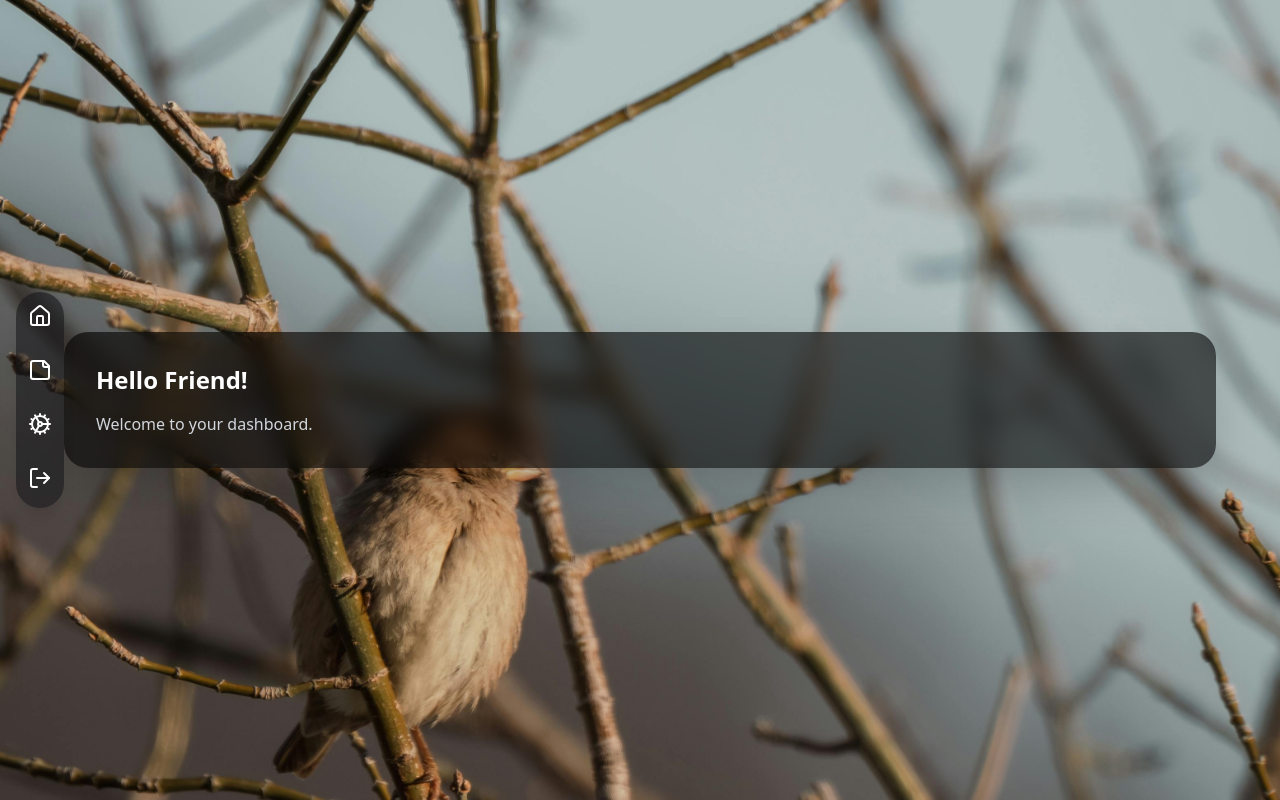
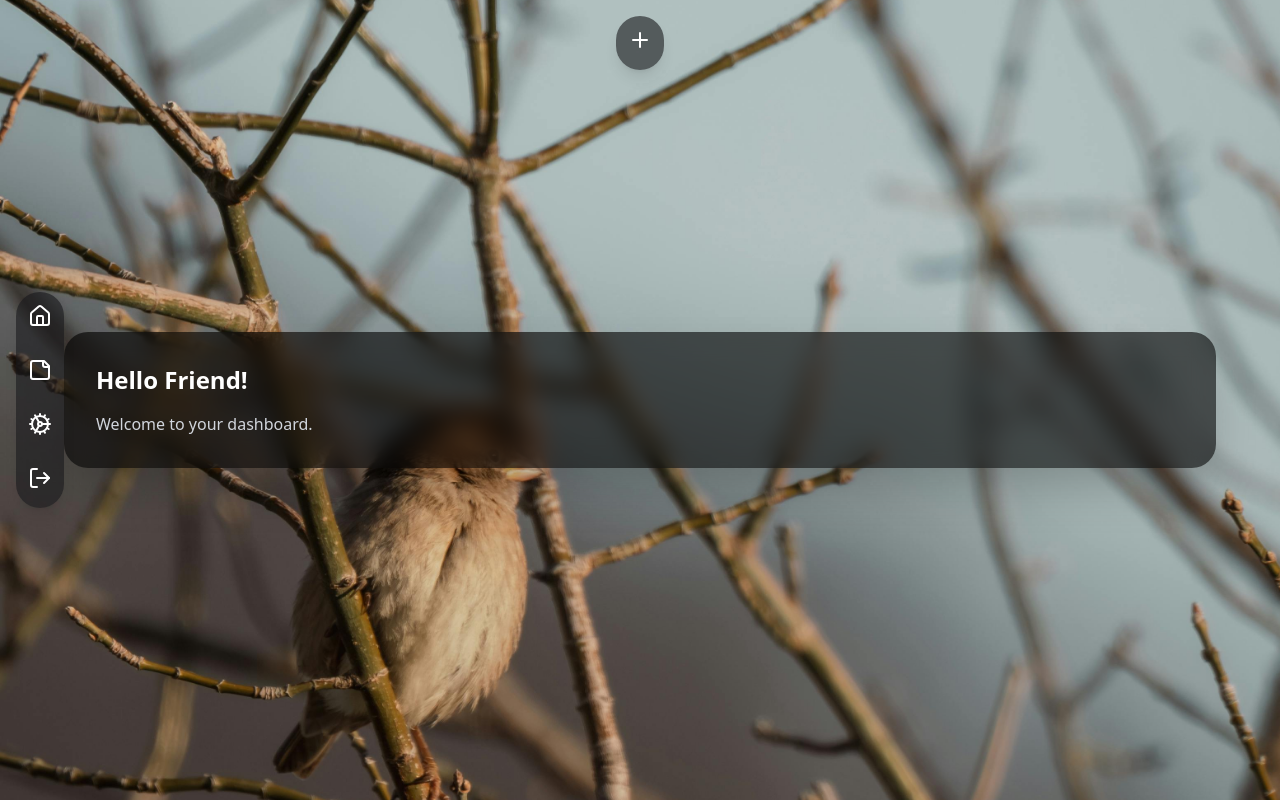
Before and after one commit to guadalupejara/mi_casita, a Next.js app: page /dashboard in a window 1280 px wide. Built offline with nearby package versions, Linux system fonts and the light colour scheme; no server answers; the database is empty; sample sign-in values are in the browser's storage.

Commit message:
created top nav bar and add feature

```diff
--- /dev/null
+++ b/src/components/navbar/topNavBar.tsx
@@ -0,0 +1,29 @@
+'use client';
+import React from 'react';
+import {Plus} from 'lucide-react';
+
+function topNavBar (){
+
+ const handleAdd = () =>{
+    console.log("Adding new room..")
+ }
+return(
+    <>
+    <div className="fixed top-4 left-1/2 -translate-x-1/2 bg-zinc-900/60 rounded-full p-3 flex flex-row items-center gap-6 shadow-lg">
+      {/* Add Icon */}
+      <div className="group relative">
+        <button
+          onClick={handleAdd}
+          className="text-white hover:text-zinc-400 transition-colors"
+        >
+        <Plus size={24} />
+        </button>
+        <span className="absolute -right-28 top-1/2 -translate-y-1/2 scale-0 group-hover:scale-100 transition-transform bg-black text-white text-xs px-2 py-1 rounded shadow">
+        Add
+        </span>
+      </div>
+    </div>
+    </>
+)
+}
+export default topNavBar
--- a/src/pages/dashboard.tsx
+++ b/src/pages/dashboard.tsx
@@ -7,6 +7,7 @@ import DashHome from '../components/dashBoardViews/dashHome'
 import Settings from '../components/dashBoardViews/settings'
 import DarkTransparentCard from '../components/common/darkTransparentCard';
 import StickyNotesBoard from './stickyNotesBoard';
+import TopNavBar from '../components/navbar/topNavBar';
 
 interface DashboardPageProps {
   userProfile: UserProfile;
@@ -51,6 +52,7 @@ const renderView = () => {
         backgroundColor: backgroundImageUrl ? undefined : '#111827',
       }}
     >
+      <TopNavBar />
       <div className='w-[90%] max-w-6xl h-[80%]'>
       <DarkTransparentCard>{renderView()}</DarkTransparentCard>
       </div>
```
